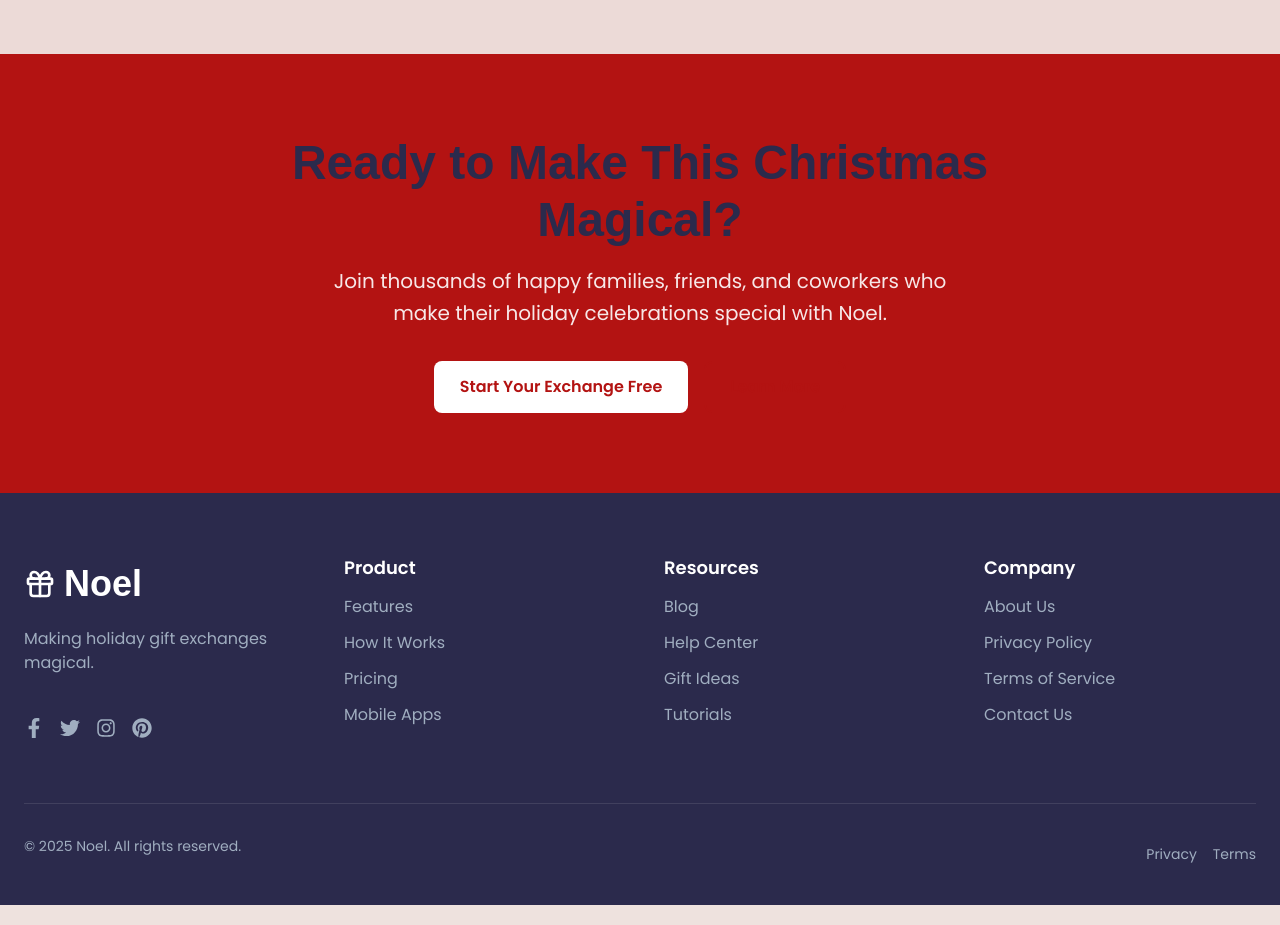
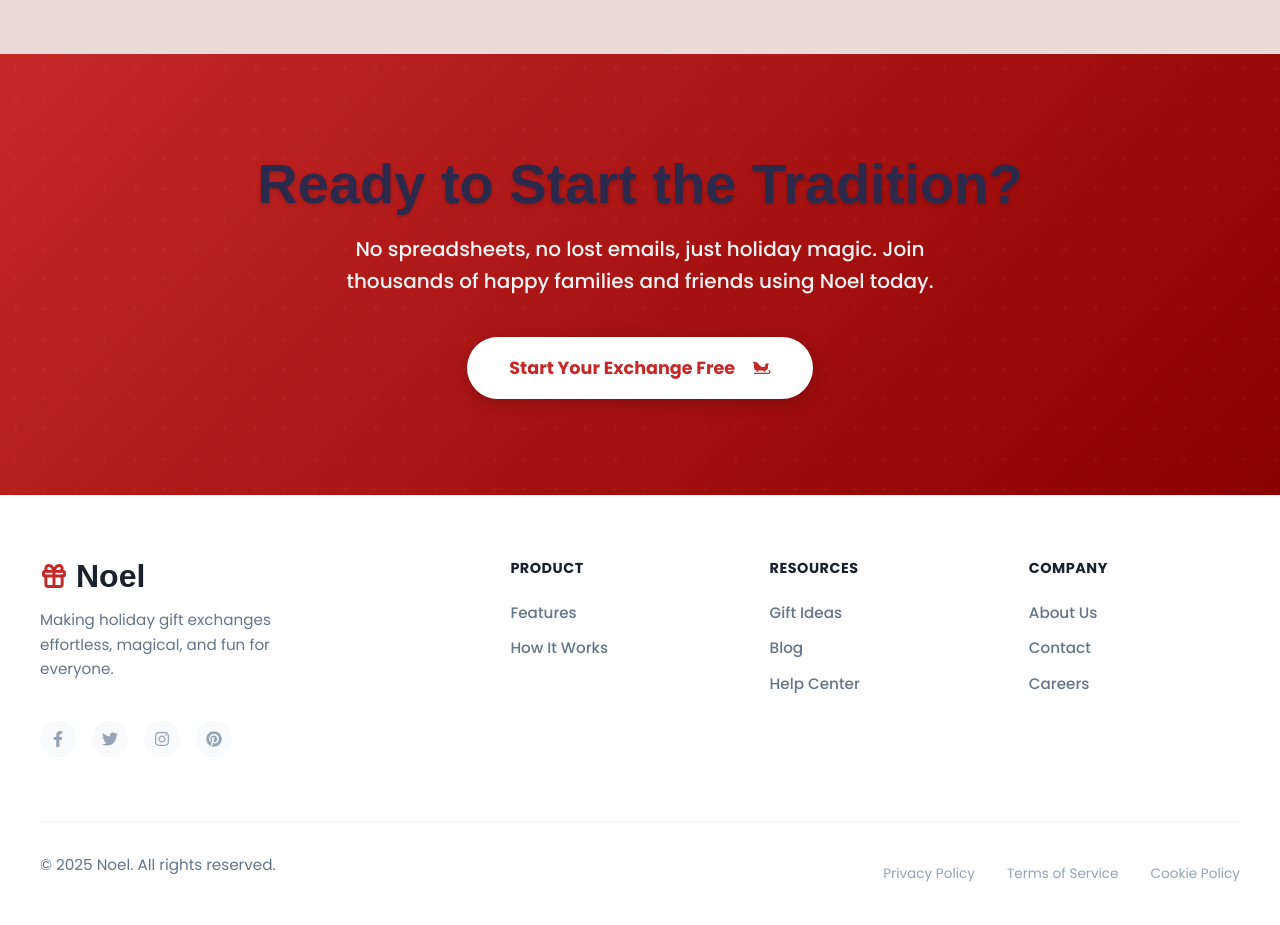
Before and after one commit to dhee-tree/noel-frontend, a Next.js app: page / in a window 1280 px wide. Shown: the part 2660-3585 px from the top of the page. Built offline with nearby package versions, Linux system fonts and the light colour scheme; no server answers; a web font is replaced by a local one.

Commit message:
Improve footer and cta

```diff
--- a/src/components/landing/Cta/Cta.module.css
+++ b/src/components/landing/Cta/Cta.module.css
@@ -1,75 +1,81 @@
 .section {
-    padding: 3rem 1rem;
-    background-color: var(--primary-color);
+    padding: 5rem 1.5rem;
+    background: linear-gradient(135deg, #c62828 0%, #8b0000 100%);
+    /* Rich Festive Red */
     color: #fff;
+    position: relative;
+    overflow: hidden;
+}
+
+/* Optional: Subtle background pattern */
+.section::before {
+    content: '';
+    position: absolute;
+    top: 0;
+    left: 0;
+    right: 0;
+    bottom: 0;
+    background-image: radial-gradient(rgba(255, 255, 255, 0.1) 2px, transparent 2px);
+    background-size: 30px 30px;
+    opacity: 0.3;
+    pointer-events: none;
 }
 
 .container {
-    max-width: 896px;
+    max-width: 800px;
     margin: 0 auto;
     text-align: center;
+    position: relative;
+    z-index: 1;
 }
 
 .title {
-    font-family: var(--font-christmas);
-    font-size: 2rem;
+    font-family: var(--font-christmas, serif);
+    font-size: 2.5rem;
     font-weight: 700;
     margin-bottom: 1rem;
+    line-height: 1.2;
+    text-shadow: 0 2px 4px rgba(0, 0, 0, 0.2);
 }
 
 .subtitle {
-    font-size: 1rem;
+    font-size: 1.15rem;
     line-height: 1.6;
-    max-width: 90%;
-    margin: 0 auto 2rem auto;
-    opacity: 0.9;
+    max-width: 600px;
+    margin: 0 auto 2.5rem auto;
+    opacity: 0.95;
+    font-weight: 500;
 }
 
-.buttonGroup {
+.buttonWrapper {
     display: flex;
-    flex-direction: column;
-    gap: 1rem;
     justify-content: center;
-    align-items: center;
 }
 
-.lightButton {
-    background-color: #fff;
-    color: var(--primary-color);
+.ctaButton {
+    background-color: #ffffff !important;
+    color: #c62828 !important;
+    font-weight: 700 !important;
+    padding: 1rem 2.5rem !important;
+    font-size: 1.1rem !important;
+    border-radius: 50px !important;
+    box-shadow: 0 4px 15px rgba(0, 0, 0, 0.2) !important;
+    transition: transform 0.2s, box-shadow 0.2s !important;
 }
 
-.lightButton:hover {
-    background-color: #f1f1f1;
+.ctaButton:hover {
+    transform: translateY(-3px) !important;
+    box-shadow: 0 8px 25px rgba(0, 0, 0, 0.3) !important;
+    background-color: #f8f9fa !important;
 }
 
-/* Tablet */
-@media (min-width: 640px) {
+@media (min-width: 768px) {
     .section {
-        padding: 4rem 1.5rem;
+        padding: 6rem 2rem;
     }
 
     .title {
-        font-size: 2.5rem;
-    }
-
-    .subtitle {
-        font-size: 1.125rem;
-        max-width: 42rem;
-    }
-
-    .buttonGroup {
-        flex-direction: row;
-    }
-}
-
-/* Desktop */
-@media (min-width: 768px) {
-    .section {
-        padding: 5rem 1.5rem;
-    }
-
-    .title {
-        font-size: 3rem;
+        font-size: 3.5rem;
     }
 
     .subtitle {
--- a/src/components/landing/Cta/Cta.tsx
+++ b/src/components/landing/Cta/Cta.tsx
@@ -1,26 +1,21 @@
 import React from "react";
 import { Button } from "@/components/ui/Button/Button";
 import styles from "./Cta.module.css";
+import { FaSleigh } from "react-icons/fa";
 
 export const Cta = () => {
   return (
     <section className={styles.section}>
       <div className={styles.container}>
-        <h2 className={styles.title}>Ready to Make This Christmas Magical?</h2>
+        <h2 className={styles.title}>Ready to Start the Tradition?</h2>
         <p className={styles.subtitle}>
-          Join thousands of happy families, friends, and coworkers who make
-          their holiday celebrations special with Noel.
+          No spreadsheets, no lost emails, just holiday magic. Join thousands of
+          happy families and friends using Noel today.
         </p>
-        <div className={styles.buttonGroup}>
-          <Button href="#" className={styles.lightButton}>
-            Start Your Exchange Free
-          </Button>
-          <Button
-            href="#"
-            variant="outline"
-            style={{ borderColor: "#fff", color: "#fff" }}
-          >
-            Learn More
+
+        <div className={styles.buttonWrapper}>
+          <Button href="/register" className={styles.ctaButton}>
+            Start Your Exchange Free <FaSleigh style={{ marginLeft: "10px" }} />
           </Button>
         </div>
       </div>
--- a/src/components/landing/Footer/Footer.module.css
+++ b/src/components/landing/Footer/Footer.module.css
@@ -1,53 +1,83 @@
 .footer {
-  padding: 4rem 1.5rem 2rem 1.5rem;
-  background-color: var(--secondary-color);
-  color: #a0aec0;
+  padding: 4rem 1.5rem 2rem;
+  background-color: #ffffff;
+  border-top: 1px solid #f1f5f9;
+  color: #64748b;
+  font-size: 0.95rem;
 }
 
 .grid {
   display: grid;
-  grid-template-columns: repeat(1, 1fr);
+  grid-template-columns: 1fr;
   gap: 3rem;
-  max-width: 1280px;
+  max-width: 1200px;
   margin: 0 auto;
 }
 
 .logoColumn {
   display: flex;
   flex-direction: column;
+  gap: 1rem;
+  max-width: 300px;
 }
 
 .logo {
   display: flex;
   align-items: center;
   gap: 0.5rem;
-  color: #fff;
-  font-family: var(--font-christmas);
-  font-size: 2.25rem;
+  color: #c62828;
+  text-decoration: none;
+  transition: opacity 0.2s;
+}
+
+.logo:hover {
+  opacity: 0.9;
+}
+
+.logoText {
+  font-family: var(--font-christmas, serif);
+  font-size: 2rem;
   font-weight: 700;
-  margin-bottom: 1rem;
+  line-height: 1;
+  color: #1a202c;
+}
+
+.tagline {
+  line-height: 1.6;
+  color: #64748b;
 }
 
 .socials {
   display: flex;
   gap: 1rem;
-  margin-top: 1.5rem;
+  margin-top: 0.5rem;
 }
 
-.socials a {
-  color: #a0aec0;
-  transition: color 0.2s ease-in-out;
+.socialLink {
+  color: #94a3b8;
+  transition: all 0.2s;
+  display: flex;
+  align-items: center;
+  justify-content: center;
+  width: 36px;
+  height: 36px;
+  border-radius: 50%;
+  background: #f8fafc;
 }
 
-.socials a:hover {
-  color: #fff;
+.socialLink:hover {
+  background: #e2e8f0;
+  color: #c62828;
+  transform: translateY(-2px);
 }
 
 .columnTitle {
-  font-size: 1.125rem;
-  font-weight: 600;
-  color: #fff;
-  margin-bottom: 1rem;
+  font-size: 0.9rem;
+  font-weight: 700;
+  color: #1a202c;
+  text-transform: uppercase;
+  letter-spacing: 0.5px;
+  margin-bottom: 1.5rem;
 }
 
 .linkList {
@@ -56,32 +86,50 @@
   margin: 0;
   display: flex;
   flex-direction: column;
-  gap: 0.75rem;
+  gap: 0.8rem;
 }
 
-.link a {
-  color: #a0aec0;
-  transition: color 0.2s ease-in-out;
+.linkItem a {
+  color: #64748b;
+  text-decoration: none;
+  transition: color 0.2s;
+  font-weight: 500;
 }
 
-.link a:hover {
-  color: #fff;
+.linkItem a:hover {
+  color: #c62828;
+}
+
+.subFooter {
+  max-width: 1200px;
+  margin: 4rem auto 0;
+  padding-top: 2rem;
+  border-top: 1px solid #f1f5f9;
+  display: flex;
+  flex-direction: column;
+  align-items: center;
+  gap: 1.5rem;
+  text-align: center;
+}
+
+.legalLinks {
+  display: flex;
+  gap: 2rem;
+  flex-wrap: wrap;
+  justify-content: center;
+}
+
+.legalLink {
+  color: #94a3b8;
+  font-size: 0.85rem;
+  text-decoration: none;
+}
+
+.legalLink:hover {
+  color: #1a202c;
   text-decoration: underline;
 }
 
-.subFooter {
-  max-width: 1280px;
-  margin: 4rem auto 0 auto;
-  padding-top: 2rem;
-  border-top: 1px solid rgba(255, 255, 255, 0.1);
-  display: flex;
-  flex-direction: column;
-  align-items: center;
-  gap: 1rem;
-  font-size: 0.875rem;
-}
-
-/* Responsive Grid */
 @media (min-width: 640px) {
   .grid {
     grid-template-columns: repeat(2, 1fr);
@@ -90,11 +138,12 @@
 
 @media (min-width: 1024px) {
   .grid {
-    grid-template-columns: repeat(4, 1fr);
+    grid-template-columns: 2fr 1fr 1fr 1fr;
   }
 
   .subFooter {
     flex-direction: row;
     justify-content: space-between;
+    text-align: left;
   }
 }
--- a/src/components/landing/Footer/Footer.tsx
+++ b/src/components/landing/Footer/Footer.tsx
@@ -13,28 +13,24 @@ const footerLinks = [
   {
     title: "Product",
     links: [
-      { label: "Features", href: "#features" },
-      { label: "How It Works", href: "#how-it-works" },
-      { label: "Pricing", href: "#" },
-      { label: "Mobile Apps", href: "#" },
+      { label: "Features", href: "/#features" },
+      { label: "How It Works", href: "/#how-it-works" },
     ],
   },
   {
     title: "Resources",
     links: [
+      { label: "Gift Ideas", href: "#" },
       { label: "Blog", href: "#" },
       { label: "Help Center", href: "#" },
-      { label: "Gift Ideas", href: "#" },
-      { label: "Tutorials", href: "#" },
     ],
   },
   {
     title: "Company",
     links: [
       { label: "About Us", href: "#" },
-      { label: "Privacy Policy", href: "#" },
-      { label: "Terms of Service", href: "#" },
-      { label: "Contact Us", href: "#" },
+      { label: "Contact", href: "#" },
+      { label: "Careers", href: "#" },
     ],
   },
 ];
@@ -45,31 +41,35 @@ export const SiteFooter = () => {
       <div className={styles.grid}>
         <div className={styles.logoColumn}>
           <Link href="/" className={styles.logo}>
-            <Gift size={32} />
-            <span>Noel</span>
+            <Gift size={28} strokeWidth={2.5} />
+            <span className={styles.logoText}>Noel</span>
           </Link>
-          <p>Making holiday gift exchanges magical.</p>
+          <p className={styles.tagline}>
+            Making holiday gift exchanges effortless, magical, and fun for
+            everyone.
+          </p>
           <div className={styles.socials}>
-            <a href="#" aria-label="Facebook">
-              <FaFacebookF size={20} />
+            <a href="#" aria-label="Facebook" className={styles.socialLink}>
+              <FaFacebookF size={16} />
             </a>
-            <a href="#" aria-label="Twitter">
-              <FaTwitter size={20} />
+            <a href="#" aria-label="Twitter" className={styles.socialLink}>
+              <FaTwitter size={16} />
             </a>
-            <a href="#" aria-label="Instagram">
-              <FaInstagram size={20} />
+            <a href="#" aria-label="Instagram" className={styles.socialLink}>
+              <FaInstagram size={16} />
             </a>
-            <a href="#" aria-label="Pinterest">
-              <FaPinterest size={20} />
+            <a href="#" aria-label="Pinterest" className={styles.socialLink}>
+              <FaPinterest size={16} />
             </a>
           </div>
         </div>
+
         {footerLinks.map((column) => (
           <div key={column.title}>
             <h3 className={styles.columnTitle}>{column.title}</h3>
             <ul className={styles.linkList}>
               {column.links.map((link) => (
-                <li key={link.label} className={styles.link}>
+                <li key={link.label} className={styles.linkItem}>
                   <Link href={link.href}>{link.label}</Link>
                 </li>
               ))}
@@ -77,11 +77,19 @@ export const SiteFooter = () => {
           </div>
         ))}
       </div>
+
       <div className={styles.subFooter}>
-        <p>&copy; {new Date().getFullYear()} Noel. All rights reserved.</p>
-        <div className={styles.socials} style={{ marginTop: 0 }}>
-          <Link href="#">Privacy</Link>
-          <Link href="#">Terms</Link>
+        <p>© {new Date().getFullYear()} Noel. All rights reserved.</p>
+        <div className={styles.legalLinks}>
+          <Link href="#" className={styles.legalLink}>
+            Privacy Policy
+          </Link>
+          <Link href="#" className={styles.legalLink}>
+            Terms of Service
+          </Link>
+          <Link href="#" className={styles.legalLink}>
+            Cookie Policy
+          </Link>
         </div>
       </div>
     </footer>
```
